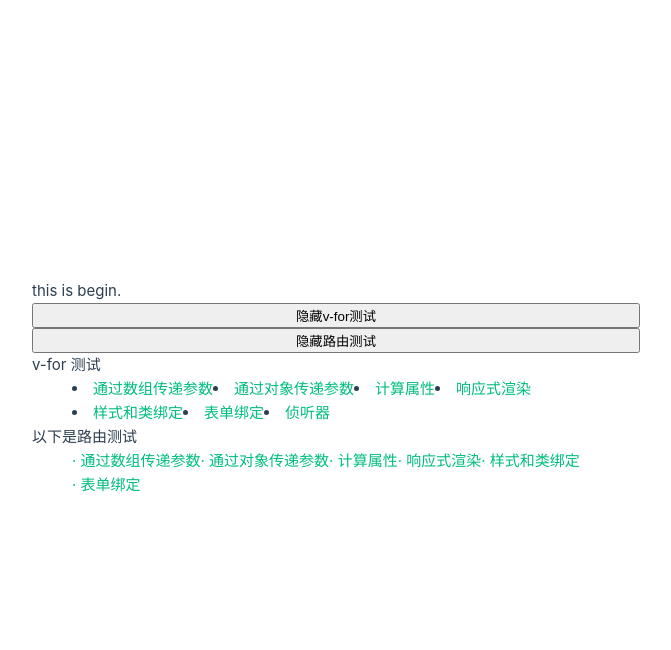
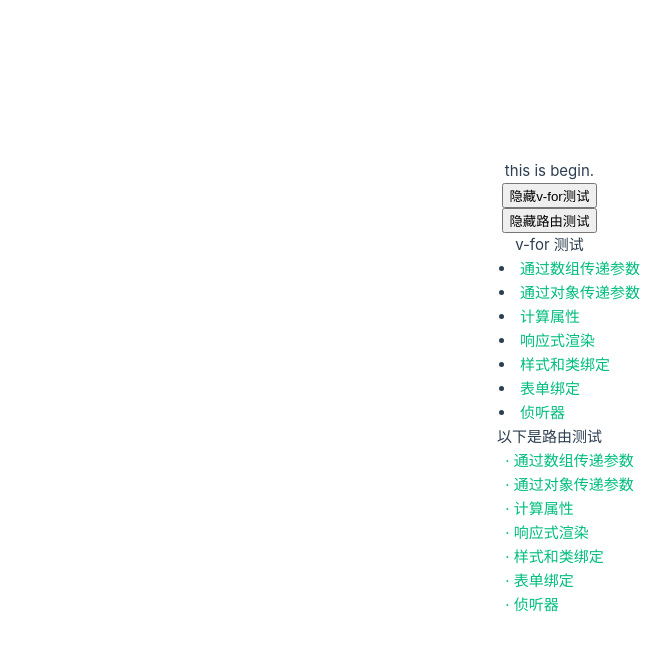
Before and after one commit to mzttsaintly/Vue3_learning, a Vue app: page / in a window 1280 px wide. Both pictures are taken after a click on the button "显示路由测试". Shown: the top 650 px of the page, without its empty margins (0-671 px from the left). Built offline with nearby package versions, Linux system fonts and the light colour scheme.

Commit message:
基本会用了

```diff
--- a/src/App.vue
+++ b/src/App.vue
@@ -44,6 +44,7 @@ function come_home() {
             <router-link to="/dr">· 响应式渲染</router-link>
             <router-link :to="'/SBC'">· 样式和类绑定</router-link>
             <router-link :to="'FIB'">· 表单绑定</router-link>
+            <router-link :to="'WD'">· 侦听器</router-link>
         </menu>
         <br>
         <Router-view></Router-view>
@@ -55,11 +56,15 @@ function come_home() {
     display: flex;
     flex-direction: column;
     flex-wrap: wrap;
+    align-items: center;
+    justify-content: center;
 }
 .title {
     display: flex;
-    flex-direction: row;
+    flex-direction: column;
     flex-wrap: wrap;
     justify-content: space-around space-evenly;
+    align-items: flex-start;
+    justify-content: flex-start;
 }
 </style>
--- a/src/components/watch_dog.vue
+++ b/src/components/watch_dog.vue
@@ -7,8 +7,10 @@ const ans = ref('answer is ans');
 const img_path = ref('')
 
 // 可以直接侦听一个 ref
+// watch 的第一个参数可以是不同形式的“数据源”：它可以是一个 ref (包括计算属性)、一个响应式对象、一个 getter 函数、或多个数据源组成的数组：
+// 但不能直接侦听响应式对象的属性值
 watch(question, async (newQuestion) => {
-    if (newQuestion.indexOf('?') > -1) {
+    if (newQuestion.indexOf('?') > -1 || newQuestion.indexOf('？') > -1) {
         ans.value = 'Thinking...'
         try {
             const res = await fetch('https://yesno.wtf/api')
@@ -31,3 +33,11 @@ watch(question, async (newQuestion) => {
     <br />
     <img :src="img_path" />
 </template>
+
+<style>
+img {
+    height: auto;
+    width: auto;
+    width: 100%;
+}
+</style>
```
